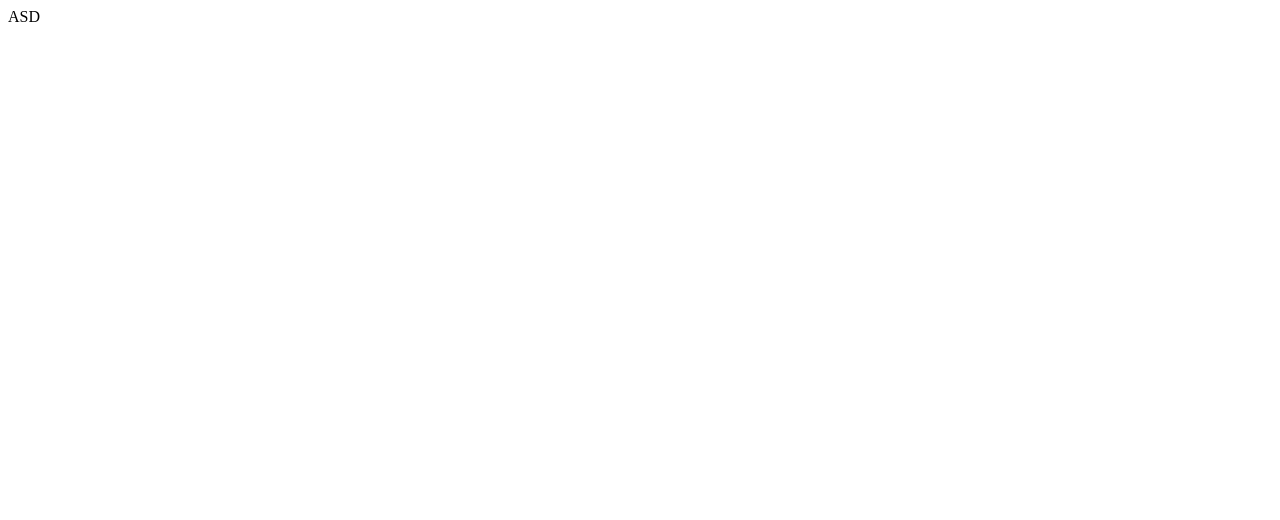
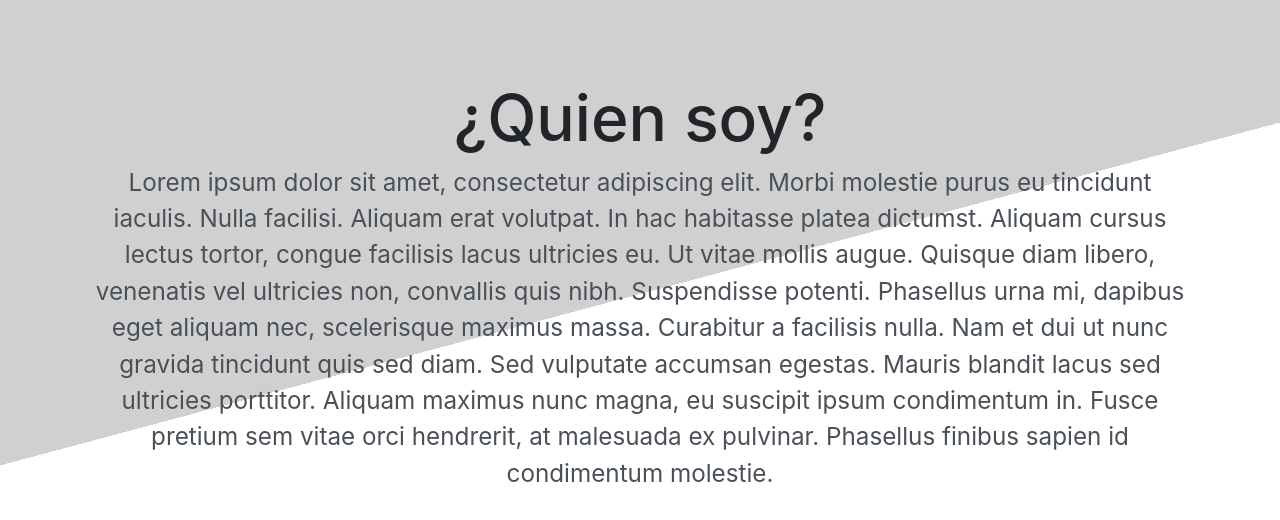
Before and after one commit to JoseLlorensRipolles/JoseLlorensRipolles.github.io, an Angular app: page / in a window 1280 px wide. Shown: the top 520 px of the page. Built offline with nearby package versions, Linux system fonts and the light colour scheme.

Commit message:
Header component

```diff
--- a/package.json
+++ b/package.json
@@ -16,9 +16,12 @@
     "@angular/compiler": "~10.0.6",
     "@angular/core": "~10.0.6",
     "@angular/forms": "~10.0.6",
+    "@angular/localize": "~10.0.6",
     "@angular/platform-browser": "~10.0.6",
     "@angular/platform-browser-dynamic": "~10.0.6",
     "@angular/router": "~10.0.6",
+    "@ng-bootstrap/ng-bootstrap": "^7.0.0",
+    "bootstrap": "4.5.1",
     "rxjs": "~6.5.5",
     "tslib": "^2.0.0",
     "zone.js": "~0.10.3"
--- a/src/app/app.component.html
+++ b/src/app/app.component.html
@@ -1 +1 @@
-ASD
+<app-who-am-i></app-who-am-i>
--- a/src/app/app.module.ts
+++ b/src/app/app.module.ts
@@ -3,14 +3,18 @@ import { NgModule } from '@angular/core';
 
 import { AppRoutingModule } from './app-routing.module';
 import { AppComponent } from './app.component';
+import { WhoAmIComponent } from './components/who-am-i/who-am-i.component';
+import { NgbModule } from '@ng-bootstrap/ng-bootstrap';
 
 @NgModule({
   declarations: [
     AppComponent,
+    WhoAmIComponent,
   ],
   imports: [
     BrowserModule,
-    AppRoutingModule
+    AppRoutingModule,
+    NgbModule
   ],
   providers: [],
   bootstrap: [AppComponent]
--- /dev/null
+++ b/src/app/components/who-am-i/who-am-i.component.html
@@ -0,0 +1,19 @@
+<div style="background-image: linear-gradient(165deg, #d0d0d0 50%, #fff 50%);">
+    <div class="container px-4 px-md-3" style="padding: 5rem 0;">
+        <div class="row">
+            <div class="col text-center">
+                <h1 class="header-text">¿Quien soy?</h1>
+                <p class="body-text"> Lorem ipsum dolor sit amet, consectetur adipiscing elit. Morbi molestie purus eu tincidunt iaculis.
+                    Nulla facilisi. Aliquam erat volutpat. In hac habitasse platea dictumst. Aliquam cursus lectus
+                    tortor, congue facilisis lacus ultricies eu. Ut vitae mollis augue. Quisque diam libero, venenatis
+                    vel ultricies non, convallis quis nibh. Suspendisse potenti. Phasellus urna mi, dapibus eget aliquam
+                    nec, scelerisque maximus massa.
+
+                    Curabitur a facilisis nulla. Nam et dui ut nunc gravida tincidunt quis sed diam. Sed vulputate
+                    accumsan egestas. Mauris blandit lacus sed ultricies porttitor. Aliquam maximus nunc magna, eu
+                    suscipit ipsum condimentum in. Fusce pretium sem vitae orci hendrerit, at malesuada ex pulvinar.
+                    Phasellus finibus sapien id condimentum molestie. </p>
+            </div>
+        </div>
+    </div>
+</div>
--- /dev/null
+++ b/src/app/components/who-am-i/who-am-i.component.scss
@@ -0,0 +1,10 @@
+.header-text{
+    color: #212529;
+    font-size: 4rem;
+}
+
+.body-text{
+    color: #495057;
+    font-weight: 400;
+    font-size: calc(1.275rem + .3vw);
+}
--- /dev/null
+++ b/src/app/components/who-am-i/who-am-i.component.ts
@@ -0,0 +1,15 @@
+import { Component, OnInit } from '@angular/core';
+
+@Component({
+  selector: 'app-who-am-i',
+  templateUrl: './who-am-i.component.html',
+  styleUrls: ['./who-am-i.component.scss']
+})
+export class WhoAmIComponent implements OnInit {
+
+  constructor() { }
+
+  ngOnInit(): void {
+  }
+
+}
--- a/src/polyfills.ts
+++ b/src/polyfills.ts
@@ -1,3 +1,7 @@
+/***************************************************************************************************
+ * Load `$localize` onto the global scope - used if i18n tags appear in Angular templates.
+ */
+import '@angular/localize/init';
 /**
  * This file includes polyfills needed by Angular and is loaded before the app.
  * You can add your own extra polyfills to this file.
--- a/src/styles.scss
+++ b/src/styles.scss
@@ -1 +1,4 @@
 /* You can add global styles to this file, and also import other style files */
+
+/* Importing Bootstrap SCSS file. */
+@import '~bootstrap/scss/bootstrap';
```
Also changed, not shown: 1 other file (tests, documents, lock files or other folders).
